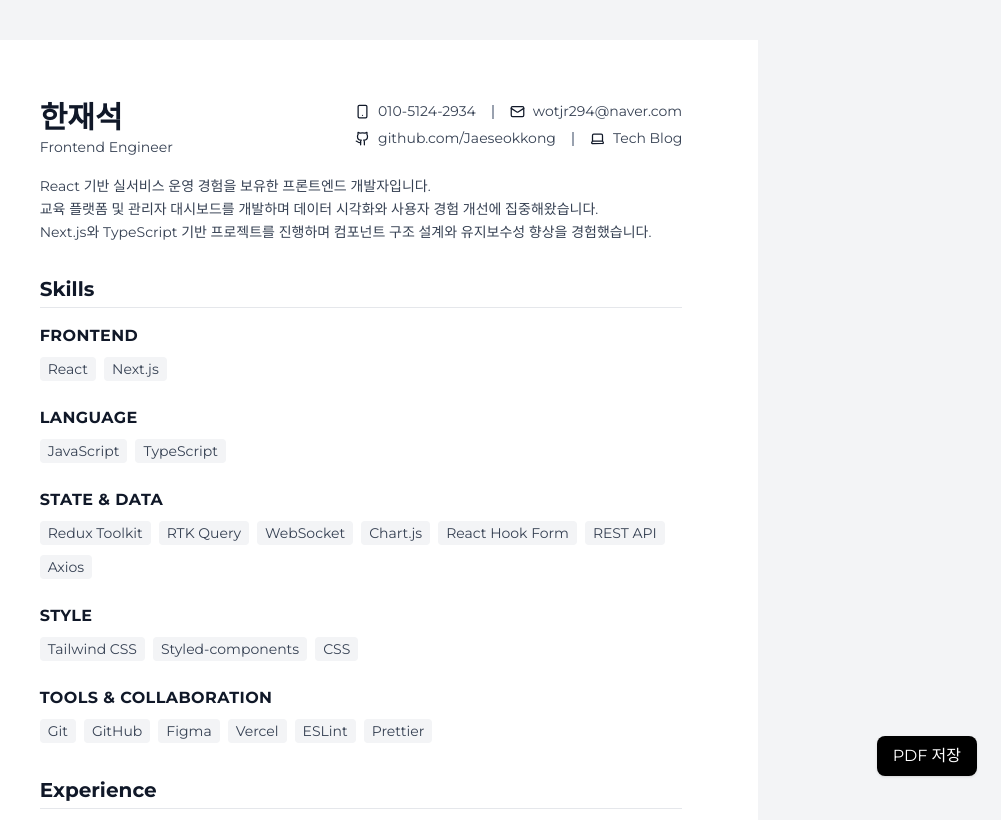
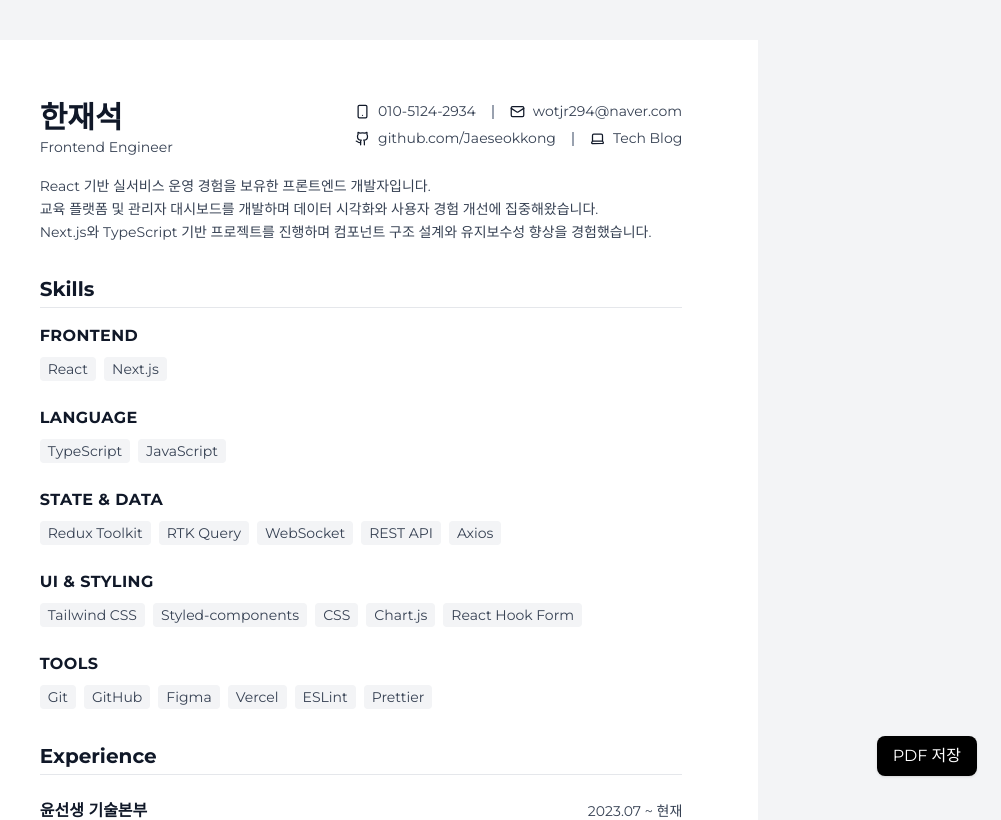
Before and after one commit to Jaeseokkong/NEXT-BLOG, a Next.js app: page /resume in a window 1280 px wide. Shown: the top 820 px of the page, without its empty margins (279-1280 px from the left). Built offline with nearby package versions, Linux system fonts and the light colour scheme.

Commit message:
fix(resume): 스택 및 그룹 이름 수정

```diff
--- a/src/app/resume/components/organisms/SkillSection.tsx
+++ b/src/app/resume/components/organisms/SkillSection.tsx
@@ -11,32 +11,36 @@ export default function SkillSection() {
                     title="Frontend"
                     skills={[ "React", "Next.js" ]}
                 />
+
                 <SkillGroup
                     title="Language"
-                    skills={[ "JavaScript", "TypeScript" ]}
+                    skills={[ "TypeScript", "JavaScript" ]}
                 />
+
                 <SkillGroup
                     title="State & Data"
                     skills={[
                         'Redux Toolkit',
                         'RTK Query',
                         'WebSocket',
-                        'Chart.js',
-                        "React Hook Form",
                         'REST API',
                         "Axios"
                     ]}
                 />
+
                 <SkillGroup
-                    title="Style"
+                    title="UI & Styling"
                     skills={[
                         'Tailwind CSS',
                         'Styled-components',
                         'CSS',
+                        'Chart.js',
+                        "React Hook Form"
                     ]}
                 />
+
                 <SkillGroup
-                    title="Tools & Collaboration"
+                    title="Tools"
                     skills={[
                         "Git",
                         "GitHub",
```
